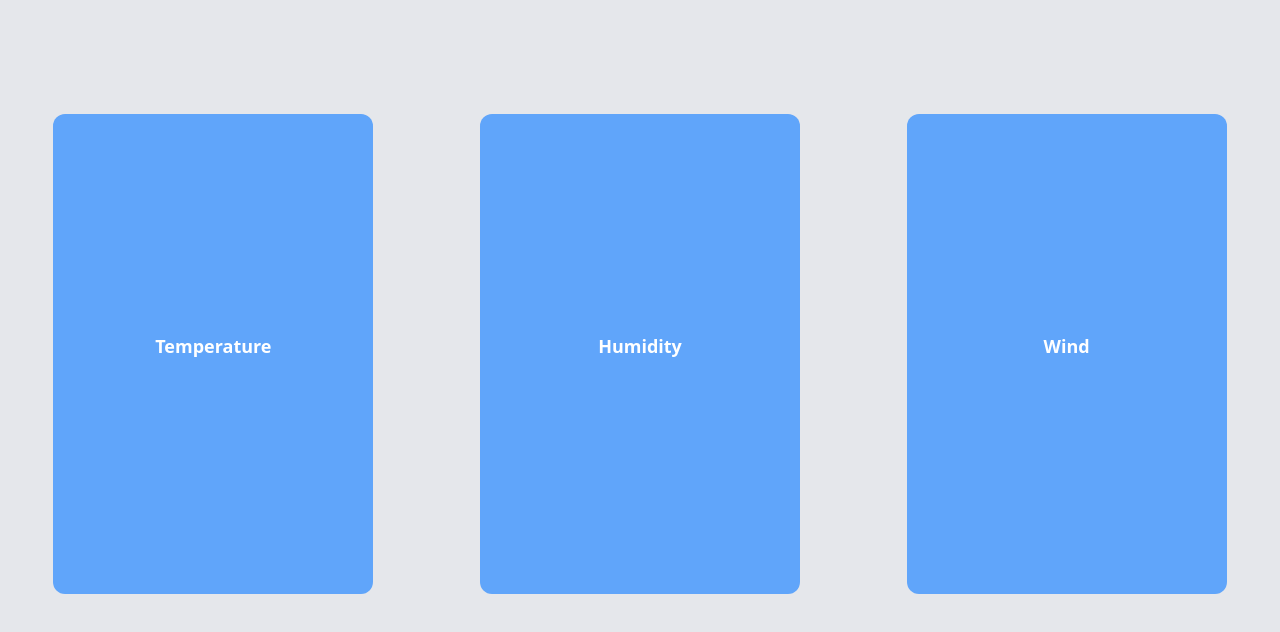
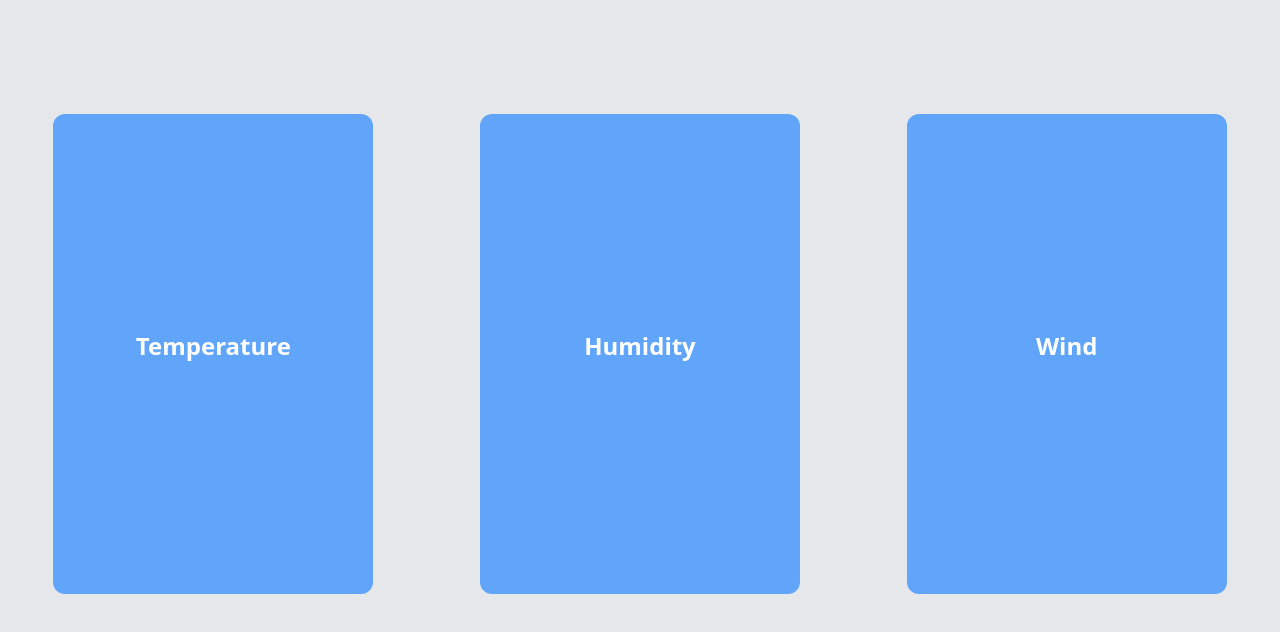
Before and after one commit to Hasnain-Memon/Weather-WebApp, a website built with Vite: page index.html in a window 1280 px wide. Shown: the part 62-694 px from the top of the page. Built offline with nearby package versions, Linux system fonts and the light colour scheme.

Commit message:
increasing font size of boxes's heading

```diff
--- a/index.html
+++ b/index.html
@@ -38,19 +38,19 @@
     <main class="h-[92vh] flex items-center justify-around">
       <div class="boxes bg-blue-400 h-[60vh] w-[25vw] flex items-center flex-col justify-center text-white space-y-4 rounded-xl">
         <div class="">
-          <h4 class="font-[700] text-lg">Temperature</h4>
+          <h4 class="font-[700] text-2xl">Temperature</h4>
         </div>
         <span><span id="temp" class="text-4xl"></span><sup class="text-xl"></sup></span>
       </div>
       <div class="boxes bg-blue-400 h-[60vh] w-[25vw] flex items-center flex-col justify-center text-white space-y-4 rounded-xl">
         <div class="">
-          <h4 class="font-[700] text-lg">Humidity</h4>
+          <h4 class="font-[700] text-2xl">Humidity</h4>
         </div>
         <span class="text-4xl"><span id="humi" class="text-4xl"></span></span>
       </div>
       <div class="boxes bg-blue-400 h-[60vh] w-[25vw] flex items-center flex-col justify-center text-white space-y-4 rounded-xl">
         <div class="">
-          <h4 class="font-[700] text-lg">Wind</h4>
+          <h4 class="font-[700] text-2xl">Wind</h4>
         </div>
         <span><span id="wind" class="text-4xl"></span></span>
       </div>
```
